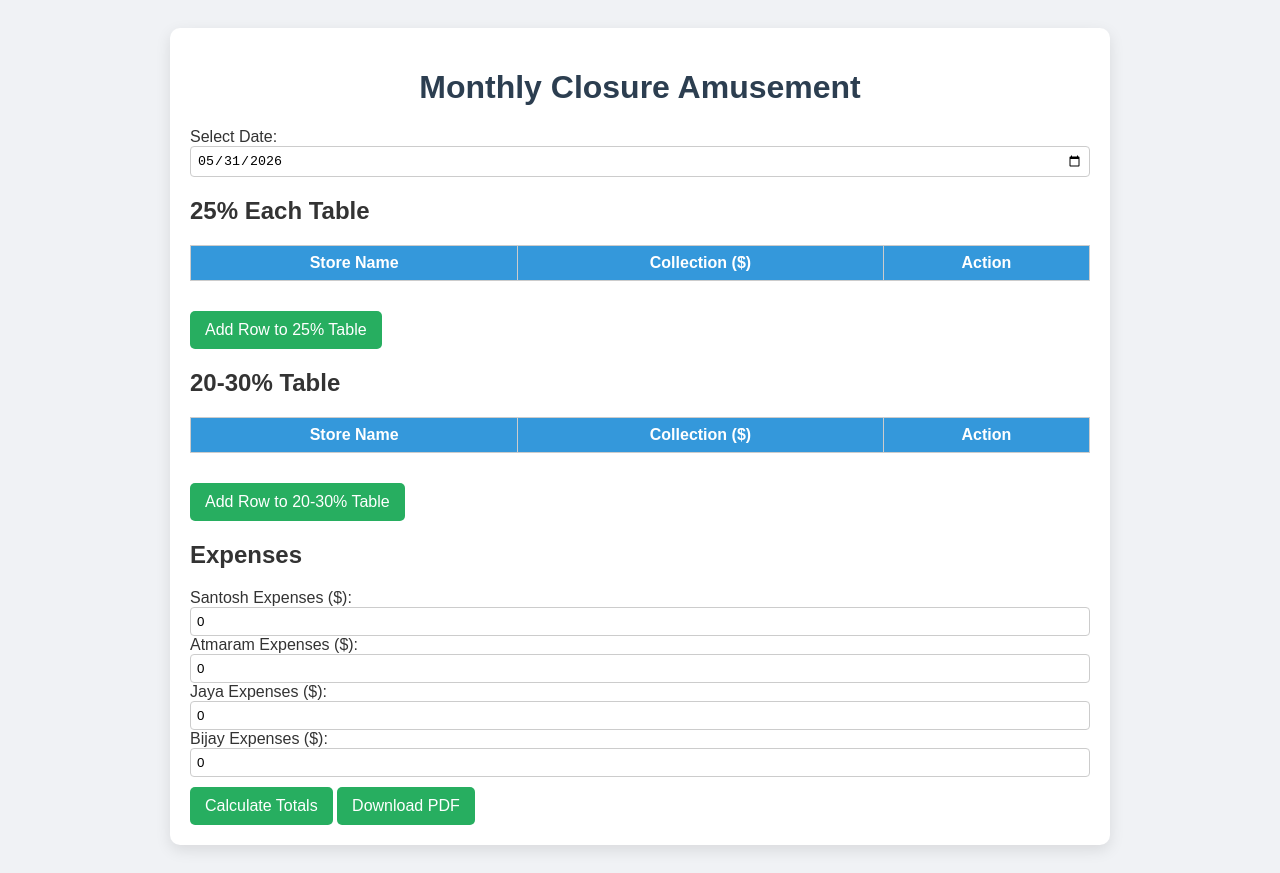
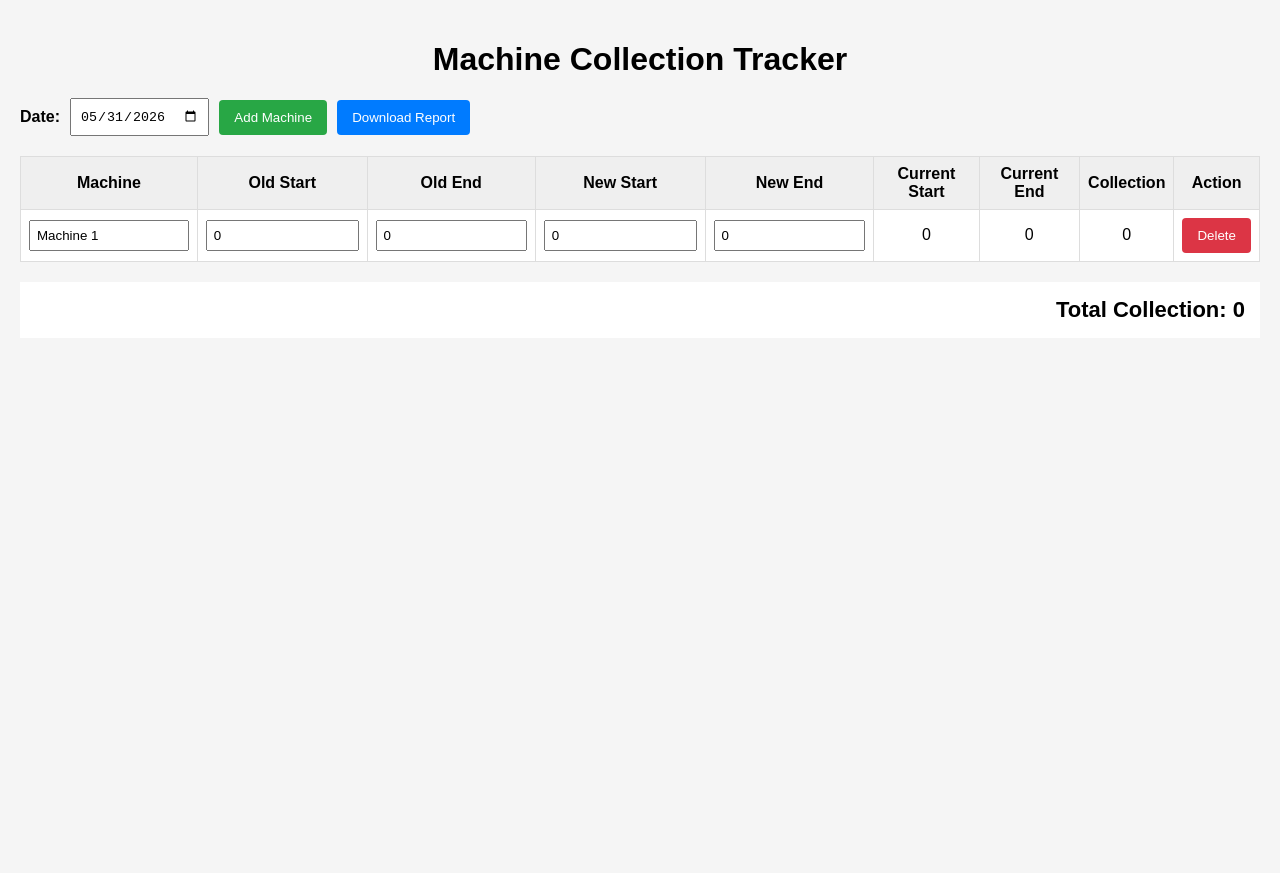
Before and after one commit to DahalBijay1122/Monthly-amusement-report, a plain HTML site: page index.html in a window 1280 px wide. After the commit the page ends 800 px from the top, so only its background shows below. Drawn offline with nearby package versions, Linux system fonts and the light colour scheme.

Commit message:
Update index.html

```diff
--- a/index.html
+++ b/index.html
@@ -3,185 +3,378 @@
 <head>
 <meta charset="UTF-8">
 <meta name="viewport" content="width=device-width, initial-scale=1.0">
-<title>Monthly Closure Amusement</title>
+<title>Machine Collection Tracker</title>
+
 <style>
-  body { font-family: Arial, sans-serif; background: #f0f2f5; padding: 20px; color: #333; }
-  h1 { text-align: center; color: #2c3e50; }
-  .container { max-width: 900px; margin: auto; background: #fff; padding: 20px; border-radius: 10px; box-shadow: 0 5px 15px rgba(0,0,0,0.1); }
-  table { width: 100%; border-collapse: collapse; margin-bottom: 20px; }
-  th, td { border: 1px solid #ccc; padding: 8px; text-align: center; }
-  th { background: #3498db; color: #fff; }
-  input[type="text"], input[type="number"], input[type="date"] { width: 100%; padding: 6px; box-sizing: border-box; border-radius: 4px; border: 1px solid #ccc; }
-  button { background: #27ae60; color: #fff; border: none; padding: 10px 15px; font-size: 16px; border-radius: 5px; cursor: pointer; margin-top: 10px; }
-  button:hover { background: #1e8449; }
-  .result { margin-top: 20px; background: #ecf0f1; padding: 15px; border-radius: 5px; }
-  .expenses, .date-section { margin-top: 15px; }
+    * {
+        box-sizing: border-box;
+    }
+
+    body {
+        font-family: Arial, sans-serif;
+        margin: 0;
+        padding: 20px;
+        background: #f5f5f5;
+    }
+
+    .container {
+        max-width: 1400px;
+        margin: auto;
+    }
+
+    h1 {
+        text-align: center;
+        margin-bottom: 20px;
+    }
+
+    .top-section {
+        display: flex;
+        gap: 10px;
+        align-items: center;
+        flex-wrap: wrap;
+        margin-bottom: 20px;
+    }
+
+    label {
+        font-weight: bold;
+    }
+
+    input[type="date"] {
+        padding: 8px;
+    }
+
+    button {
+        padding: 10px 15px;
+        border: none;
+        cursor: pointer;
+        border-radius: 4px;
+    }
+
+    .add-btn {
+        background: #28a745;
+        color: white;
+    }
+
+    .download-btn {
+        background: #007bff;
+        color: white;
+    }
+
+    .delete-btn {
+        background: #dc3545;
+        color: white;
+    }
+
+    table {
+        width: 100%;
+        border-collapse: collapse;
+        background: white;
+    }
+
+    th,
+    td {
+        border: 1px solid #ddd;
+        padding: 8px;
+        text-align: center;
+    }
+
+    th {
+        background: #efefef;
+    }
+
+    input[type="number"],
+    input[type="text"] {
+        width: 100%;
+        padding: 6px;
+    }
+
+    .total-section {
+        margin-top: 20px;
+        background: white;
+        padding: 15px;
+        font-size: 22px;
+        font-weight: bold;
+        text-align: right;
+    }
+
+    @media (max-width: 900px) {
+        table {
+            display: block;
+            overflow-x: auto;
+        }
+    }
 </style>
 </head>
+
 <body>
+
 <div class="container">
-  <h1>Monthly Closure Amusement</h1>
 
-  <div class="date-section">
-    <label>Select Date:</label>
-    <input type="date" id="closureDate">
-  </div>
+    <h1>Machine Collection Tracker</h1>
 
-  <h2>25% Each Table</h2>
-  <table id="table25">
-    <thead>
-      <tr><th>Store Name</th><th>Collection ($)</th><th>Action</th></tr>
-    </thead>
-    <tbody></tbody>
-  </table>
-  <button id="addRow25">Add Row to 25% Table</button>
+    <div class="top-section">
+        <label for="reportDate">Date:</label>
+        <input type="date" id="reportDate">
 
-  <h2>20-30% Table</h2>
-  <table id="table20_30">
-    <thead>
-      <tr><th>Store Name</th><th>Collection ($)</th><th>Action</th></tr>
-    </thead>
-    <tbody></tbody>
-  </table>
-  <button id="addRow20_30">Add Row to 20-30% Table</button>
+        <button class="add-btn" onclick="addMachine()">
+            Add Machine
+        </button>
 
-  <h2>Expenses</h2>
-  <div class="expenses">
-    <label>Santosh Expenses ($):</label><input type="number" id="expenseSantosh" value="0">
-    <label>Atmaram Expenses ($):</label><input type="number" id="expenseAtmaram" value="0">
-    <label>Jaya Expenses ($):</label><input type="number" id="expenseJaya" value="0">
-    <label>Bijay Expenses ($):</label><input type="number" id="expenseBijay" value="0">
-  </div>
+        <button class="download-btn" onclick="downloadCSV()">
+            Download Report
+        </button>
+    </div>
 
-  <button id="calcTotals">Calculate Totals</button>
-  <button id="downloadPDF">Download PDF</button>
+    <table id="machineTable">
+        <thead>
+            <tr>
+                <th>Machine</th>
+                <th>Old Start</th>
+                <th>Old End</th>
+                <th>New Start</th>
+                <th>New End</th>
+                <th>Current Start</th>
+                <th>Current End</th>
+                <th>Collection</th>
+                <th>Action</th>
+            </tr>
+        </thead>
 
-  <div class="result" id="result" style="display:none;">
-    <h2>Final Totals</h2>
-    <p id="totalSantosh"></p>
-    <p id="totalAtmaram"></p>
-    <p id="totalJaya"></p>
-    <p id="totalBijay"></p>
-  </div>
+        <tbody id="machineBody"></tbody>
+    </table>
+
+    <div class="total-section">
+        Total Collection:
+        <span id="grandTotal">0</span>
+    </div>
+
 </div>
 
-<script src="https://cdnjs.cloudflare.com/ajax/libs/jspdf/2.5.1/jspdf.umd.min.js"></script>
 <script>
-document.getElementById('closureDate').value = new Date().toISOString().split('T')[0];
-let totals = {};
+    let machineCounter = 0;
 
-function addRow(tableId){
-  const tbody=document.getElementById(tableId).querySelector('tbody');
-  const row=document.createElement('tr');
-  const cell1=document.createElement('td');
-  const inputName=document.createElement('input'); inputName.type='text'; inputName.placeholder='Store Name';
-  cell1.appendChild(inputName);
-  const cell2=document.createElement('td');
-  const inputCollection=document.createElement('input'); inputCollection.type='number'; inputCollection.value=0;
-  cell2.appendChild(inputCollection);
-  const cell3=document.createElement('td');
-  const delBtn=document.createElement('button'); delBtn.innerText='Delete';
-  delBtn.addEventListener('click',()=>row.remove());
-  cell3.appendChild(delBtn);
-  row.appendChild(cell1); row.appendChild(cell2); row.appendChild(cell3); tbody.appendChild(row);
-}
+    document.getElementById("reportDate").value =
+        new Date().toISOString().split("T")[0];
 
-document.getElementById('addRow25').addEventListener('click',()=>addRow('table25'));
-document.getElementById('addRow20_30').addEventListener('click',()=>addRow('table20_30'));
-document.getElementById('calcTotals').addEventListener('click',calculateTotals);
-document.getElementById('downloadPDF').addEventListener('click',downloadPDF);
+    function addMachine() {
 
-function getTableData(tableId){
-  const data=[];
-  const tbody=document.getElementById(tableId).querySelector('tbody');
-  tbody.querySelectorAll('tr').forEach(r=>{
-    const name=r.cells[0].querySelector('input').value||'';
-    const col=parseFloat(r.cells[1].querySelector('input').value)||0;
-    data.push({name,col});
-  });
-  return data;
-}
+        machineCounter++;
 
-function calculateTotals(){
-  const expenses={
-    santosh:parseFloat(document.getElementById('expenseSantosh').value)||0,
-    atmaram:parseFloat(document.getElementById('expenseAtmaram').value)||0,
-    jaya:parseFloat(document.getElementById('expenseJaya').value)||0,
-    bijay:parseFloat(document.getElementById('expenseBijay').value)||0
-  };
+        const tbody = document.getElementById("machineBody");
 
-  const table25Data=getTableData('table25');
-  const table20_30Data=getTableData('table20_30');
+        const row = document.createElement("tr");
 
-  let table25=table25Data.reduce((a,b)=>a+b.col,0);
-  let table20_30=table20_30Data.reduce((a,b)=>a+b.col,0);
+        row.innerHTML = `
+            <td>
+                <input
+                    type="text"
+                    class="machine-name"
+                    value="Machine ${machineCounter}">
+            </td>
 
-  function deductExpense(amount){
-    if(amount===0) return 0;
-    if(table25>=amount){ table25-=amount; return 0; }
-    else{ let remaining=amount-table25; table25=0; if(table20_30>=remaining){ table20_30-=remaining; return 0; } else{ remaining-=table20_30; table20_30=0; return remaining; } }
-  }
+            <td>
+                <input
+                    type="number"
+                    class="old-start calc"
+                    value="0">
+            </td>
 
-  deductExpense(expenses.santosh);
-  deductExpense(expenses.atmaram);
-  deductExpense(expenses.jaya);
-  deductExpense(expenses.bijay);
+            <td>
+                <input
+                    type="number"
+                    class="old-end calc"
+                    value="0">
+            </td>
 
-  let table1Shares={santosh:table25*0.25, atmaram:table25*0.25, jaya:table25*0.25, bijay:table25*0.25};
-  let table2Shares={santosh:table20_30*0.2, atmaram:table20_30*0.2, jaya:table20_30*0.3, bijay:table20_30*0.3};
+            <td>
+                <input
+                    type="number"
+                    class="new-start calc"
+                    value="0">
+            </td>
 
-  const santosh=table1Shares.santosh+table2Shares.santosh+expenses.santosh;
-  const atmaram=table1Shares.atmaram+table2Shares.atmaram+expenses.atmaram;
-  const jaya=table1Shares.jaya+table2Shares.jaya+expenses.jaya;
-  const bijay=table1Shares.bijay+table2Shares.bijay+expenses.bijay;
+            <td>
+                <input
+                    type="number"
+                    class="new-end calc"
+                    value="0">
+            </td>
 
-  document.getElementById('totalSantosh').innerText="Santosh Total: $"+santosh.toFixed(2);
-  document.getElementById('totalAtmaram').innerText="Atmaram Total: $"+atmaram.toFixed(2);
-  document.getElementById('totalJaya').innerText="Jaya Total: $"+jaya.toFixed(2);
-  document.getElementById('totalBijay').innerText="Bijay Total: $"+bijay.toFixed(2);
+            <td class="current-start">0</td>
 
-  document.getElementById('result').style.display='block';
+            <td class="current-end">0</td>
 
-  totals={santosh,atmaram,jaya,bijay,table25Data,table20_30Data,expenses};
-}
+            <td class="collection">0</td>
 
-function downloadPDF(){
-  if(Object.keys(totals).length===0){ alert("Please calculate totals first!"); return; }
-  const { jsPDF }=window.jspdf;
-  const doc=new jsPDF();
-  const dateInput=document.getElementById('closureDate').value;
+            <td>
+                <button
+                    class="delete-btn"
+                    onclick="removeMachine(this)">
+                    Delete
+                </button>
+            </td>
+        `;
 
-  doc.setFontSize(16); doc.text("Monthly Closure Amusement",14,14);
-  doc.setFontSize(12); doc.text("Date: "+dateInput,14,22);
+        tbody.appendChild(row);
 
-  let y=30;
-  function addTable(title,data){
-    doc.setFontSize(13); doc.text(title,14,y); y+=6;
-    doc.setFontSize(12);
-    doc.text("Store Name",14,y); doc.text("Collection ($)",80,y); y+=5;
-    data.forEach(d=>{ doc.text(d.name,14,y); doc.text(d.col.toFixed(2),80,y); y+=5; });
-    y+=5;
-  }
+        row.querySelectorAll(".calc").forEach(input => {
+            input.addEventListener("input", calculateAll);
+        });
 
-  addTable("25% Table",totals.table25Data);
-  addTable("20-30% Table",totals.table20_30Data);
+        calculateAll();
+    }
 
-  y+=5; doc.setFontSize(13); doc.text("Expenses:",14,y); y+=6;
-  doc.setFontSize(12);
-  doc.text("Santosh: $"+totals.expenses.santosh.toFixed(2),14,y); y+=5;
-  doc.text("Atmaram: $"+totals.expenses.atmaram.toFixed(2),14,y); y+=5;
-  doc.text("Jaya: $"+totals.expenses.jaya.toFixed(2),14,y); y+=5;
-  doc.text("Bijay: $"+totals.expenses.bijay.toFixed(2),14,y); y+=8;
+    function removeMachine(button) {
+        button.closest("tr").remove();
+        calculateAll();
+    }
 
-  doc.setFontSize(13); doc.text("Final Amounts:",14,y); y+=6;
-  doc.setFontSize(12);
-  doc.text("Santosh: $"+totals.santosh.toFixed(2),14,y); y+=5;
-  doc.text("Atmaram: $"+totals.atmaram.toFixed(2),14,y); y+=5;
-  doc.text("Jaya: $"+totals.jaya.toFixed(2),14,y); y+=5;
-  doc.text("Bijay: $"+totals.bijay.toFixed(2),14,y); y+=5;
+    function calculateAll() {
 
-  doc.save("Monthly_Closure_"+dateInput+".pdf");
-}
+        let totalCollection = 0;
+
+        document
+            .querySelectorAll("#machineBody tr")
+            .forEach(row => {
+
+                const oldStart =
+                    Number(
+                        row.querySelector(".old-start").value
+                    ) || 0;
+
+                const oldEnd =
+                    Number(
+                        row.querySelector(".old-end").value
+                    ) || 0;
+
+                const newStart =
+                    Number(
+                        row.querySelector(".new-start").value
+                    ) || 0;
+
+                const newEnd =
+                    Number(
+                        row.querySelector(".new-end").value
+                    ) || 0;
+
+                const currentStart =
+                    newStart - oldStart;
+
+                const currentEnd =
+                    newEnd - oldEnd;
+
+                const collection =
+                    currentEnd - currentStart;
+
+                row.querySelector(".current-start")
+                    .textContent = currentStart;
+
+                row.querySelector(".current-end")
+                    .textContent = currentEnd;
+
+                row.querySelector(".collection")
+                    .textContent = collection;
+
+                totalCollection += collection;
+            });
+
+        document.getElementById("grandTotal")
+            .textContent = totalCollection;
+    }
+
+    function escapeCSV(value) {
+        return `"${String(value).replace(/"/g, '""')}"`;
+    }
+
+    function downloadCSV() {
+
+        const reportDate =
+            document.getElementById("reportDate").value;
+
+        let rows = [];
+
+        rows.push([
+            "Date",
+            reportDate
+        ]);
+
+        rows.push([]);
+
+        rows.push([
+            "Machine",
+            "Old Start",
+            "Old End",
+            "New Start",
+            "New End",
+            "Current Start",
+            "Current End",
+            "Collection"
+        ]);
+
+        document
+            .querySelectorAll("#machineBody tr")
+            .forEach(row => {
+
+                rows.push([
+                    row.querySelector(".machine-name").value,
+                    row.querySelector(".old-start").value,
+                    row.querySelector(".old-end").value,
+                    row.querySelector(".new-start").value,
+                    row.querySelector(".new-end").value,
+                    row.querySelector(".current-start").textContent,
+                    row.querySelector(".current-end").textContent,
+                    row.querySelector(".collection").textContent
+                ]);
+            });
+
+        rows.push([]);
+
+        rows.push([
+            "",
+            "",
+            "",
+            "",
+            "",
+            "",
+            "Grand Total",
+            document.getElementById("grandTotal").textContent
+        ]);
+
+        const csvContent = rows
+            .map(row =>
+                row.map(escapeCSV).join(",")
+            )
+            .join("\n");
+
+        const blob = new Blob(
+            [csvContent],
+            {
+                type: "text/csv;charset=utf-8;"
+            }
+        );
+
+        const url =
+            URL.createObjectURL(blob);
+
+        const link =
+            document.createElement("a");
+
+        link.href = url;
+
+        link.download =
+            `Machine_Collection_Report_${reportDate}.csv`;
+
+        document.body.appendChild(link);
+
+        link.click();
+
+        document.body.removeChild(link);
+
+        URL.revokeObjectURL(url);
+    }
+
+    addMachine();
 </script>
+
 </body>
 </html>
```
